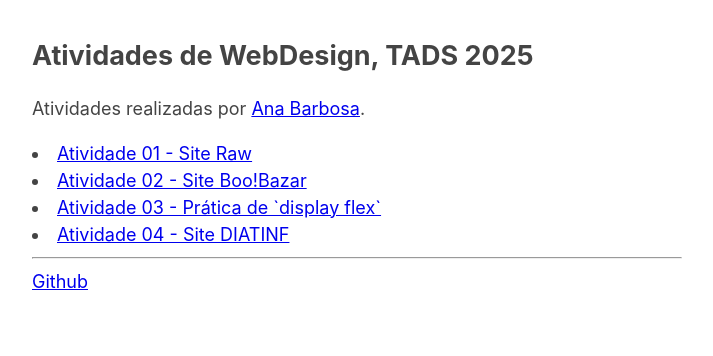
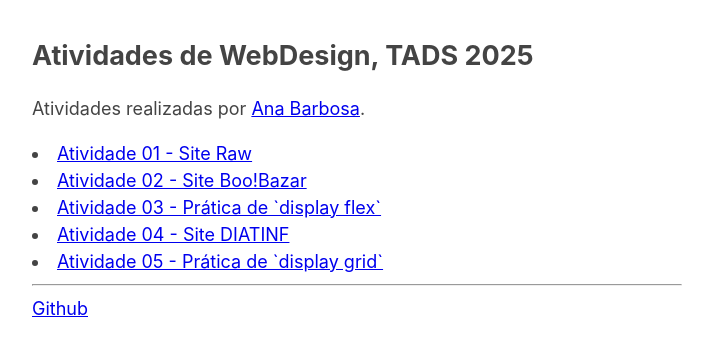
Before and after one commit to dvanael/webdesign-atividades, a plain HTML site: page index.html in a window 1280 px wide. Shown: the whole page, without its empty margins (283-996 px from the left). Drawn offline with Linux system fonts and the light colour scheme.

Commit message:
docs: adiciona atividade 05

```diff
--- a/index.html
+++ b/index.html
@@ -41,6 +41,7 @@
     <li><a href="atividade-02/index.html">Atividade 02 - Site Boo!Bazar</a></li>
     <li><a href="atividade-03/index.html">Atividade 03 - Prática de `display flex`</a></li>
     <li><a href="atividade-04/index.html">Atividade 04 - Site DIATINF</a></li>
+    <li><a href="atividade-05/index.html">Atividade 05 - Prática de `display grid`</a></li>
   </section>
   <hr>
   <a href="https://github.com/dvanael/webdesign-atividades" target="_blank">Github</a>
```
Also changed, not shown: 1 other file.
